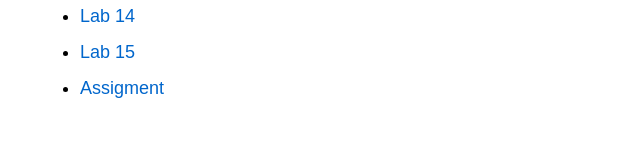
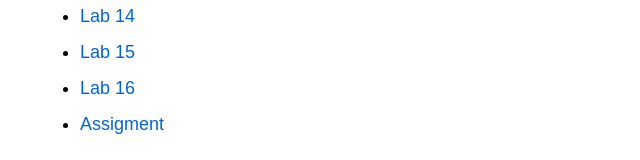
Before and after one commit to Boldowen/ICSI310, a plain HTML site: page index.html in a window 1280 px wide. Shown: the part 546-706 px from the top of the page, without its empty margins (0-640 px from the left). Drawn offline with Linux system fonts and the light colour scheme.

Commit message:
Add link to Lab 16 in index.html

```diff
--- a/index.html
+++ b/index.html
@@ -41,6 +41,7 @@
         <li><a href="lab10.html">Lab 10 </a></li>
         <li><a href="lab14.html">Lab 14 </a></li>
         <li><a href="lab15.html">Lab 15 </a></li>
+        <li><a href="lab16.html">Lab 16 </a></li>
         <li><a href="assig.html">Assigment </a></li>
 
     </ul>
```
